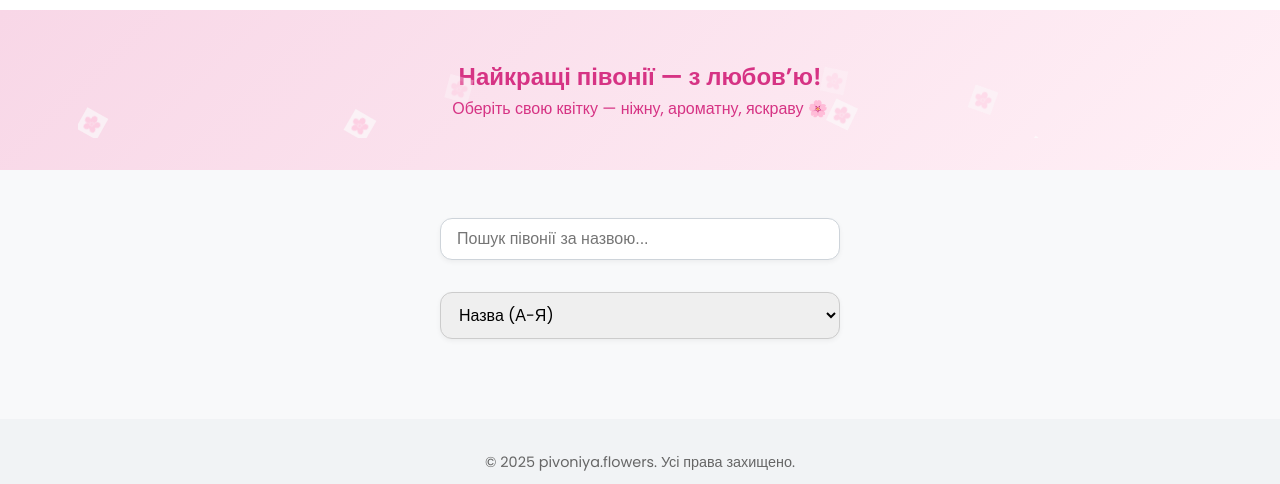
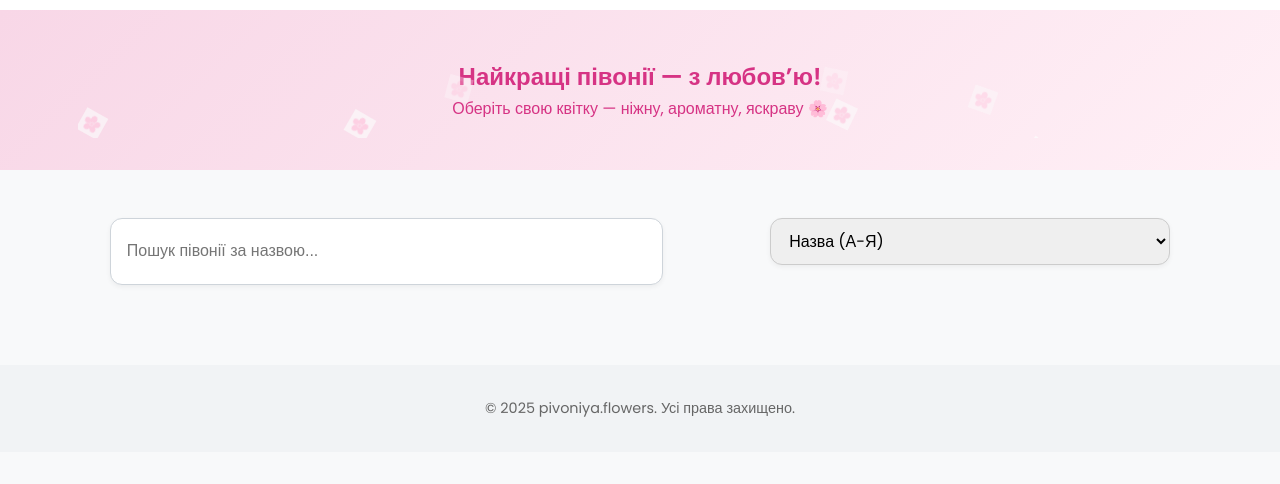
Before and after one commit to firemoraster/peony-catalog, a website: page public/index.html in a window 1280 px wide. Shown: the part 164-648 px from the top of the page. Drawn offline with Linux system fonts and the light colour scheme; no server answers.

Commit message:
Update style.css

```diff
--- a/public/style.css
+++ b/public/style.css
@@ -379,3 +379,15 @@ body {
   display: block;
   margin-top: 0.3rem;
 }
+.filter-bar {
+  display: flex;
+  flex-wrap: wrap;
+  gap: 16px;
+  justify-content: space-between;
+  margin-bottom: 20px;
+}
+
+.filter-bar .search-input {
+  flex: 1 1 300px;
+  max-width: 48%;
+}
```
